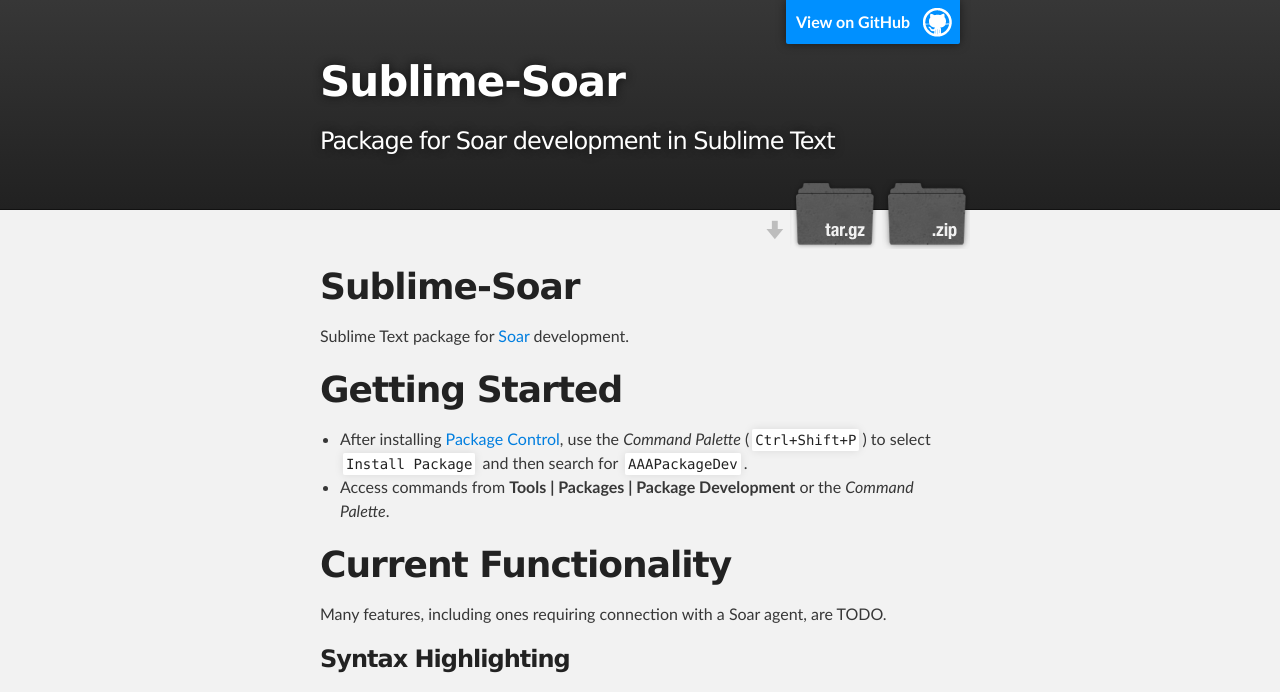
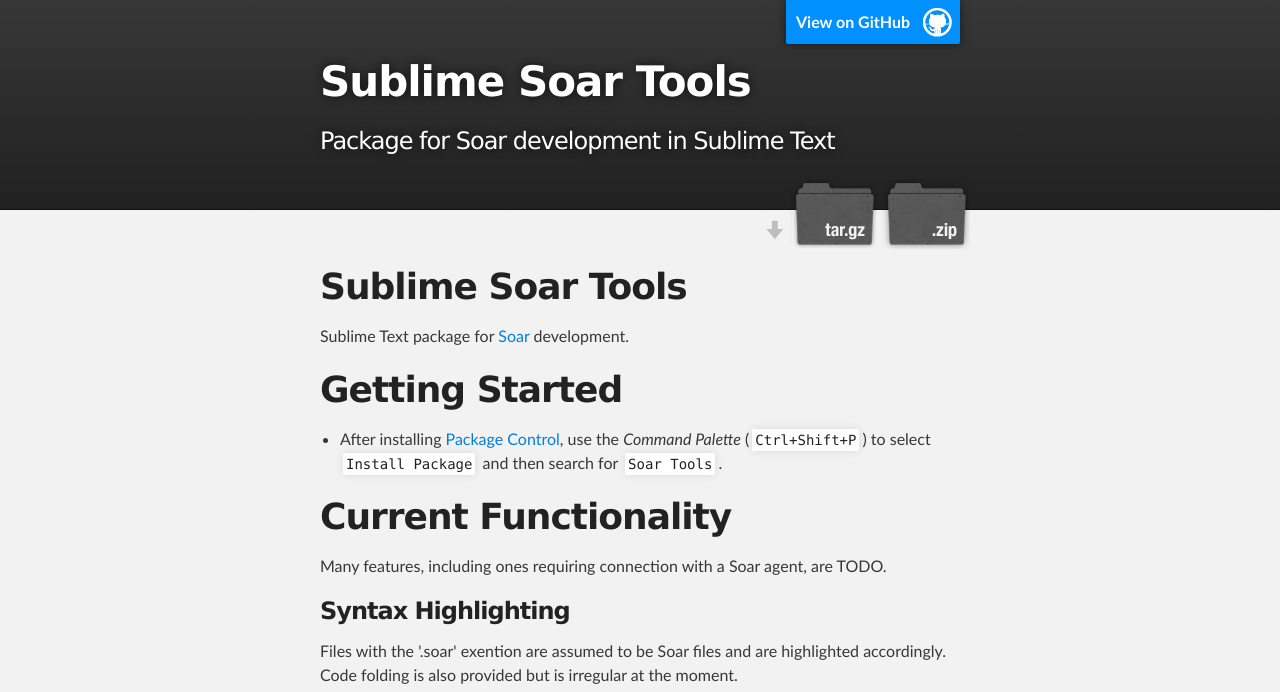
Before and after one commit to garfieldnate/Sublime-Soar-Tools, a plain HTML site: page index.html in a window 1280 px wide. Shown: the top 692 px of the page. Drawn offline with Linux system fonts and the light colour scheme.

Commit message:
Create gh-pages branch via GitHub

```diff
--- a/index.html
+++ b/index.html
@@ -4,11 +4,11 @@
   <head>
     <meta charset='utf-8'>
     <meta http-equiv="X-UA-Compatible" content="chrome=1">
-    <meta name="description" content="Sublime-Soar : Package for Soar development in Sublime Text">
+    <meta name="description" content="Sublime Soar Tools : Package for Soar development in Sublime Text">
 
     <link rel="stylesheet" type="text/css" media="screen" href="stylesheets/stylesheet.css">
 
-    <title>Sublime-Soar</title>
+    <title>Sublime Soar Tools</title>
   </head>
 
   <body>
@@ -16,14 +16,14 @@
     <!-- HEADER -->
     <div id="header_wrap" class="outer">
         <header class="inner">
-          <a id="forkme_banner" href="https://github.com/garfieldnate/Sublime-Soar">View on GitHub</a>
+          <a id="forkme_banner" href="https://github.com/garfieldnate/Sublime-Soar-Tools">View on GitHub</a>
 
-          <h1 id="project_title">Sublime-Soar</h1>
+          <h1 id="project_title">Sublime Soar Tools</h1>
           <h2 id="project_tagline">Package for Soar development in Sublime Text</h2>
 
             <section id="downloads">
-              <a class="zip_download_link" href="https://github.com/garfieldnate/Sublime-Soar/zipball/master">Download this project as a .zip file</a>
-              <a class="tar_download_link" href="https://github.com/garfieldnate/Sublime-Soar/tarball/master">Download this project as a tar.gz file</a>
+              <a class="zip_download_link" href="https://github.com/garfieldnate/Sublime-Soar-Tools/zipball/master">Download this project as a .zip file</a>
+              <a class="tar_download_link" href="https://github.com/garfieldnate/Sublime-Soar-Tools/tarball/master">Download this project as a tar.gz file</a>
             </section>
         </header>
     </div>
@@ -34,7 +34,7 @@
         <h1></h1>
 
 <h1>
-<a id="sublime-soar" class="anchor" href="#sublime-soar" aria-hidden="true"><span class="octicon octicon-link"></span></a>Sublime-Soar</h1>
+<a id="sublime-soar-tools" class="anchor" href="#sublime-soar-tools" aria-hidden="true"><span class="octicon octicon-link"></span></a>Sublime Soar Tools</h1>
 
 <p>Sublime Text package for <a href="http://sitemaker.umich.edu/soar/home">Soar</a> development.</p>
 
@@ -43,8 +43,7 @@
 
 <ul>
 <li>After installing <a href="https://sublime.wbond.net/installation">Package Control</a>, use the <em>Command Palette</em> (<code>Ctrl+Shift+P</code>) to select
-<code>Install Package</code> and then search for <code>AAAPackageDev</code>.</li>
-<li>Access commands from <strong>Tools | Packages | Package Development</strong> or the <em>Command Palette</em>.</li>
+<code>Install Package</code> and then search for <code>Soar Tools</code>.</li>
 </ul>
 
 <h1>
@@ -85,7 +84,7 @@
     <!-- FOOTER  -->
     <div id="footer_wrap" class="outer">
       <footer class="inner">
-        <p class="copyright">Sublime-Soar maintained by <a href="https://github.com/garfieldnate">garfieldnate</a></p>
+        <p class="copyright">Sublime Soar Tools maintained by <a href="https://github.com/garfieldnate">garfieldnate</a></p>
         <p>Published with <a href="https://pages.github.com">GitHub Pages</a></p>
       </footer>
     </div>
```
Also changed, not shown: params.json (+1 -1 lines).
